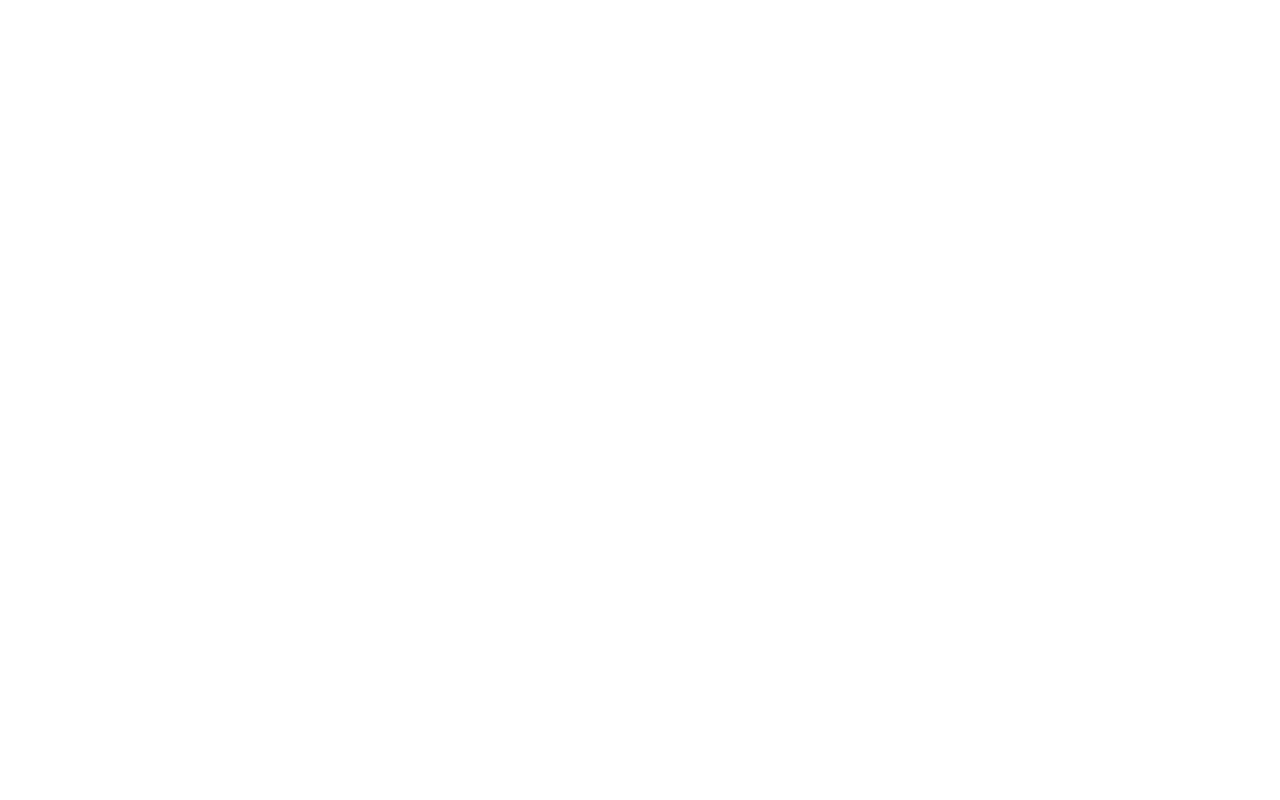
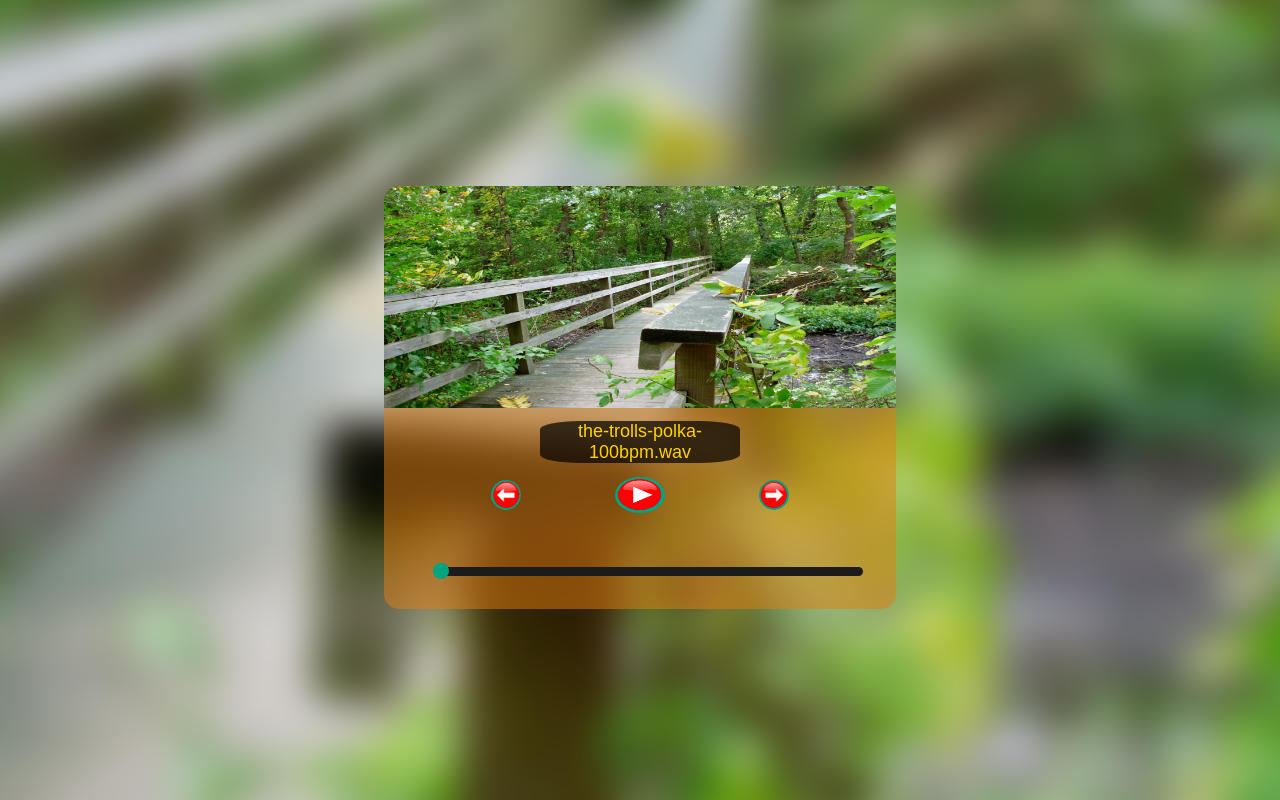
Before and after one commit to benmulhollandpsl/metronome-fun, a website: page gnomesongmembers.html in a window 1280 px wide. Drawn offline with nearby package versions, Linux system fonts and the light colour scheme; a web font is replaced by a local one.

Commit message:
moved audio player to seper html pages, i want to make the arrays better for the future and start programing the metrognome starting next

```diff
--- a/assets/css/style.css
+++ b/assets/css/style.css
@@ -67,13 +67,13 @@ h1, p{
 /* 4 */
   /* bg is the blurry background */
   #bg img{
-    height: 86%;
-    width:86%;
+    /* height: 86%;
+    width:86%; */
     filter:blur(20px);
     /* what is the -webkit-filter mean? */
-    position: absolute;
-    top:50%;
-    left: 50%;
+    position: fixed;
+    top:25%;
+    left:25%;
     transform: translate(-50%,-50%);
     z-index: 1;
     float: center
@@ -90,7 +90,7 @@ h1, p{
 
   #mainAlbum{
     width:40%;
-    background-color:rgb(255, 255, 255);
+    background-color:rgba(228, 127, 19, 0.5);
     border-radius: 15px;
     position: absolute;
     top:50%;
@@ -100,7 +100,7 @@ h1, p{
   }
   /* the notblurry photo on top is mainAlbum and imageAlbum */
   #imageAlbum img{
-    height: 180px;
+    height: 222px;
     width: 100%;
     margin-top: -5px;
     border-top-left-radius: 15px;
@@ -109,14 +109,14 @@ h1, p{
   }
 
   #player{
-    padding: 25px;
-    color: cyan;
+    padding: 33px;
+    color: #FFD200;
 
   }
   #songTitle{
     width:200px;
     text-align: center;
-    background-color: rgb(0, 0, 0);
+    background-color: rgba(0, 0, 0,.7);
     border-radius:20%;
     font-family:'Quantico', sans-serif;
     font-size: 18px;
@@ -140,7 +140,7 @@ h1, p{
     width:50px;
     height:50%;
     border: 0;
-    background-color:cyan;
+    background-color:#00A47F;
     border-radius: 50%;
     outline: none;
     cursor: pointer;
@@ -180,14 +180,14 @@ h1, p{
   }
   #fill{
     height: 8px;
-    background-color:cyan;
+    background-color:#00A47F;
     border-radius: 20px;
 
   }
   #handle{
     width: 8px;
     height: 8px;
-    background-color: rgb(0, 212, 212);
+    background-color:#00A47F;
     border-radius: 50%;
     margin-left: -5px;
     transform: scale(2);
--- a/assets/javascript/player.js
+++ b/assets/javascript/player.js
@@ -68,7 +68,7 @@ function hideOverflows() {
 
       }
       playSong();
-      $("#play img").attr("src","./assets/audio/pause.png");
+      $("#play img").attr("src","./assets/images/pause.png");
       $("#imageAlbum img").attr("src",poster[currentSong]); //should change background poster
       $("#bg img").attr("src",poster[currentSong]);
 
@@ -81,7 +81,7 @@ function hideOverflows() {
 
       }
       playSong();
-      $("#play img").attr("src","./assets/audio/pause.png");
+      $("#play img").attr("src","./assets/images/pause.png");
       $("#imageAlbum img").attr("src",poster[currentSong]);
       $("#bg img").attr("src",poster[currentSong]);
 
--- a/gnomesongmembers.html
+++ b/gnomesongmembers.html
@@ -0,0 +1,59 @@
+<!DOCTYPE html>
+<html lang="en">
+<head>
+    <meta charset="UTF-8">
+    <meta name="viewport" content="width=device-width, initial-scale=1.0">
+    <meta http-equiv="X-UA-Compatible" content="ie=edge">
+    <link href="https://fonts.googleapis.com/css2?family=Snippet&display=swap" rel="stylesheet">
+    <!-- <link rel="stylesheet" href="https://www.w3schools.com/w3css/4/w3.css">   -->
+    <link rel="stylesheet" href="./assets/css/style.css">
+
+
+    <!--style sheet is from template from w3schools.com-->
+    <body class="w3-content" style="max-width:1300px">
+        <title>TROLL AND GNOME PLAYER</title>
+    </head>
+    <body>
+
+
+
+
+   <!-- audio player built while making 3rd version of 2nd portfolio -->
+
+   <div id="bg">
+    <div id="blackLayer"></div>
+    <img src="./assets/images/quaranrelaxcover.jpg"/>
+  </div>
+
+  <div id="mainAlbum">
+    <div id="imageAlbum">
+      <img src="./assets/images/quaranrelaxcover.jpg"/>
+    </div>
+    <div id="player">
+      <div id="songTitle">Demo</div>
+      <div id="buttons">
+        <button id="pre" onclick="prev()"><img src="./assets/images/leftbutton.png" height="90%" width="90%"/></button>
+        <button id="play" onclick="playOrPauseSong()"><img src="./assets/images/playbuttton.png" height="90%" width="90%"/></button>
+        <button id="next" onclick="next()"><img src="./assets/images/rightbutton.png" height="90%" width="90%"/></button>
+        </div>
+
+        <div id="seek-bar">
+          <div id="fill"></div>
+          <div id="handle"></div>
+        </div>
+      </div>
+    </div>
+
+    <footer class="w3-container w3-black w3-padding-16">
+        <p>all images, music, and sound © 2020 by Ben Mulholland. This web template is from w3schools.com <a href="https://www.w3schools.com/w3css/default.asp" target="_blank">w3.css</a></p>
+      </footer>
+
+
+      <script src="https://ajax.aspnetcdn.com/ajax/jQuery/jquery-3.3.1.min.js"></script>
+
+      <!-- <script type="text/javascript" src="./assets/javascript/app.js"></script> -->
+      <script type="text/javascript" src="./assets/javascript/player.js"></script>
+
+</body>
+
+</HTML>
```
Also changed, not shown: index.html (+1 -28 lines).
